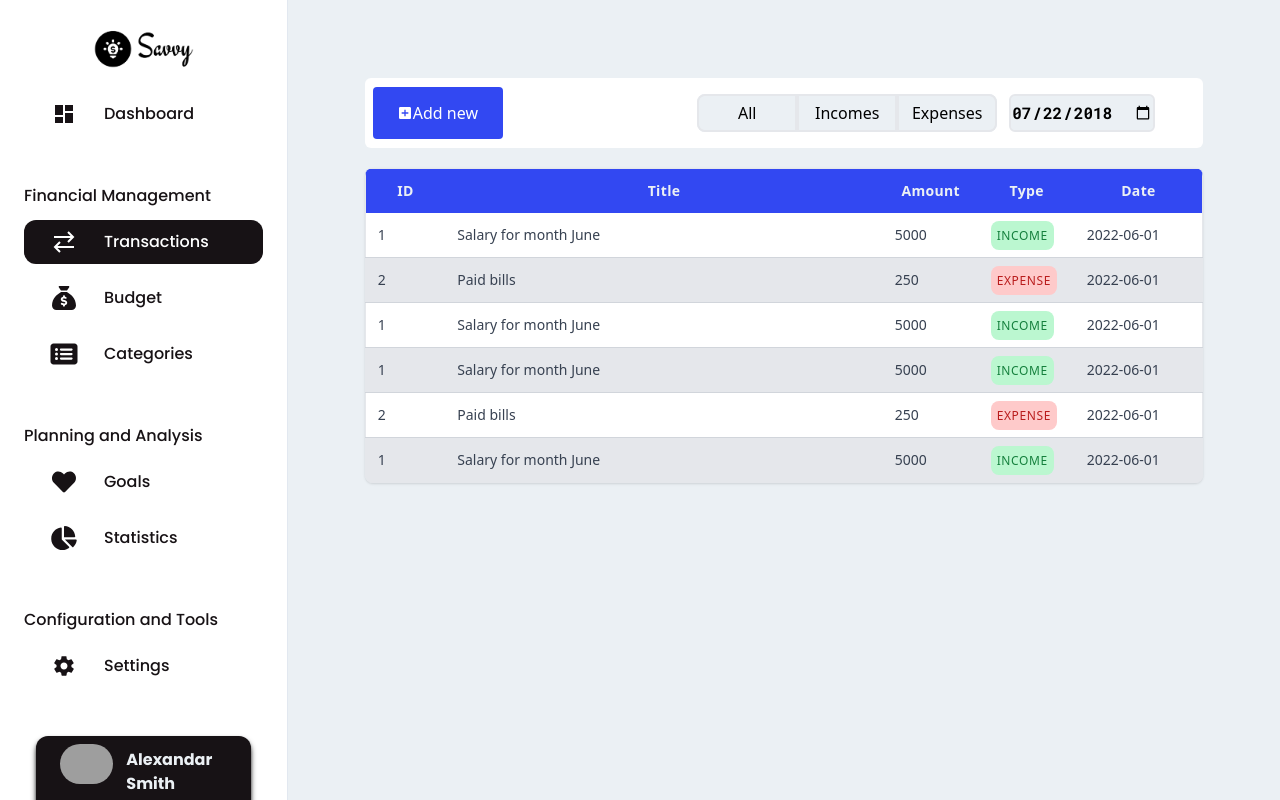
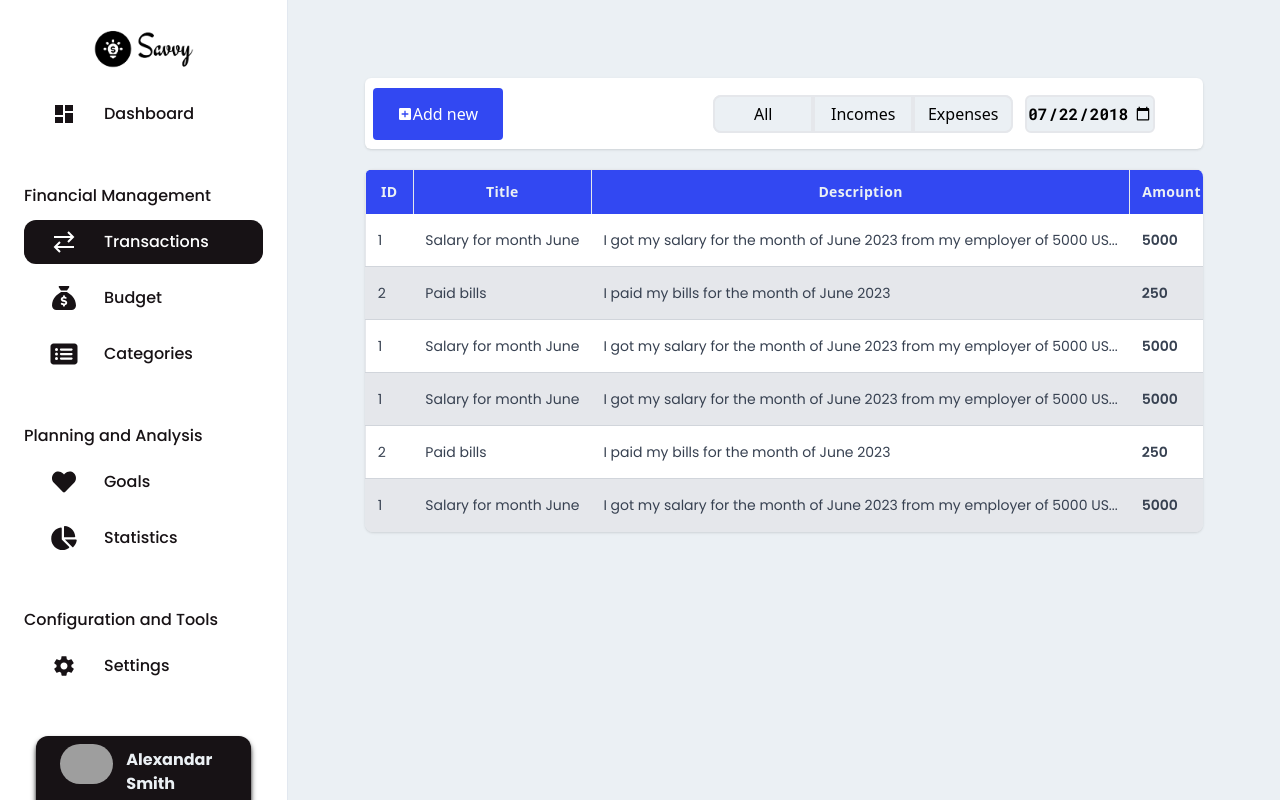
Before and after one commit to bakirdevedzic/savvy, a React (Vite) app: page /app/transactions in a window 1280 px wide. Built offline with nearby package versions, Linux system fonts and the light colour scheme; grey boxes are pictures that could not be loaded.

Commit message:
Fix table responsivity

```diff
--- a/src/features/Transactions/TransactionTableRow.jsx
+++ b/src/features/Transactions/TransactionTableRow.jsx
@@ -1,26 +1,40 @@
+import { MdDelete } from "react-icons/md";
+import { IoOpen } from "react-icons/io5";
+
 function TransactionTableRow({ data }) {
   return (
     <tr className="odd:bg-white even:bg-gray-200">
-      <td className="p-3 text-sm text-gray-700 whitespace-nowrap">{data.id}</td>
-      <td className="p-3 text-sm text-gray-700 whitespace-nowrap">
-        {data.title}
+      <td className="p-3 font-poppins text-sm text-gray-700 whitespace-nowrap">
+        {data.id}
       </td>
-      <td className="p-3 text-sm text-gray-700 whitespace-nowrap">
+      <td className="p-3 font-poppins  text-sm text-gray-700 whitespace-nowrap">
+        {data.title.length > 50 ? data.title.slice(0, 50) + "..." : data.title}
+      </td>
+      <td className="p-3 font-poppins  text-sm text-gray-700 whitespace-nowrap">
+        {data.description.length > 70
+          ? data.description.slice(0, 70) + "..."
+          : data.description}
+      </td>
+      <td className="p-3 font-poppins font-semibold text-sm text-gray-700 whitespace-nowrap">
         {data.amount}
       </td>
-      <td className="p-3 text-sm text-gray-700 whitespace-nowrap">
+      <td className="p-3 font-poppins text-sm text-gray-700 whitespace-nowrap justify-center flex">
         <span
           className={
             data.type === "Income"
-              ? "p-1.5 text-xs font-medium uppercase tracking-wider text-green-700 rounded-lg bg-green-200"
-              : "p-1.5 text-xs font-medium uppercase tracking-wider text-red-700 rounded-lg bg-red-200"
+              ? "inline-flex items-center justify-center rounded-md bg-green-50 px-2 py-1 text-xs font-medium text-green-700 ring-1 ring-inset ring-green-600/20"
+              : "inline-flex items-center justify-center rounded-md bg-red-50 px-2 py-1 text-xs font-medium text-red-700 ring-1 ring-inset ring-red-600/10"
           }
         >
           {data.type}
         </span>
       </td>
-      <td className="p-3 text-sm text-gray-700 whitespace-nowrap">
+      <td className="p-3 font-poppins text-sm text-gray-700 whitespace-nowrap">
         {data.date}
+      </td>
+      <td className="p-3 font-poppins  text-xl text-gray-700 whitespace-nowrap flex flex-rows items-center align-middle justify-center gap-2">
+        <MdDelete />
+        <IoOpen />
       </td>
     </tr>
   );
--- a/src/features/Transactions/TransactionsFilters.jsx
+++ b/src/features/Transactions/TransactionsFilters.jsx
@@ -1,6 +1,6 @@
 function TransactionsFilters() {
   return (
-    <div className="flex flex-cols justify-between items-center gap-3 h-[100%]">
+    <div className="flex flex-cols justify-between items-center gap-3 h-[55px] sm:w-[100%] sm:justify-center us:grid us:grid-rows-2 us:gap-3 us:h-auto us:justify-items-center us:items-center">
       <div className="grid grid-cols-3 w-[300px] bg-primary-white-2 rounded-lg h-[70%]">
         <button className="text-almarai font-medium hover:bg-primary-blue hover:text-primary-white-2 rounded-l-lg border-2">
           All
@@ -14,7 +14,7 @@ function TransactionsFilters() {
       </div>
 
       <input
-        className="mr-10 bg-primary-white-2 font-roboto font-bold h-[38px] rounded-md border-2"
+        className="mr-10 bg-primary-white-2 font-roboto font-bold h-[38px] rounded-md border-2 xl:w-[130px]"
         type="date"
         id="start"
         name="trip-start"
--- a/src/features/Transactions/TransactionsTable.jsx
+++ b/src/features/Transactions/TransactionsTable.jsx
@@ -4,6 +4,8 @@ function TransactionsTable() {
   const data = {
     id: 1,
     title: "Salary for month June",
+    description:
+      "I got my salary for the month of June 2023 from my employer of 5000 USD per month",
     amount: 5000,
     type: "Income",
     date: "2022-06-01",
@@ -11,6 +13,7 @@ function TransactionsTable() {
   const data2 = {
     id: 2,
     title: "Paid bills",
+    description: "I paid my bills for the month of June 2023",
     amount: 250,
     type: "Expense",
     date: "2022-06-01",
@@ -20,20 +23,26 @@ function TransactionsTable() {
       <table className="border min-w-max w-full">
         <thead className="bg-primary-blue">
           <tr>
-            <th className="w-20 p-3 text-sm font-semibold text-primary-white-2 tracking-wide">
+            <th className="w-12 p-3 text-poppins text-sm font-bold text-primary-white-2 tracking-wide border-r">
               ID
             </th>
-            <th className="p-3 text-sm font-semibold text-primary-white-2 tracking-wide">
+            <th className="w-12 p-3 text-poppins text-sm font-bold text-primary-white-2 tracking-wide border-r">
               Title
             </th>
-            <th className="w-24 p-3 text-sm font-semibold text-primary-white-2 tracking-wide">
+            <th className="w-8 p-3 text-poppins text-sm font-bold text-primary-white-2 tracking-wide border-r">
+              Description
+            </th>
+            <th className="w-12 text-poppins p-3 text-sm font-bold text-primary-white-2 tracking-wide border-r">
               Amount
             </th>
-            <th className="w-24 p-3 text-sm font-semibold text-primary-white-2 tracking-wide">
+            <th className="w-12 text-poppins  p-3 text-sm font-bold text-primary-white-2 tracking-wide border-r">
               Type
             </th>
-            <th className="w-32 p-3 text-sm font-semibold text-primary-white-2 tracking-wide">
+            <th className="w-12 text-poppins p-3 text-sm font-bold text-primary-white-2 tracking-wide border-r">
               Date
+            </th>
+            <th className="w-24 text-poppins p-3 text-sm font-bold text-primary-white-2 tracking-wide">
+              Operations
             </th>
           </tr>
         </thead>
--- a/src/pages/Transactions.jsx
+++ b/src/pages/Transactions.jsx
@@ -5,12 +5,17 @@ import { MdAddBox } from "react-icons/md";
 
 function Transactions() {
   return (
-    <main className="grid grid-rows-[70px_1fr] mt-10 max-w-[1700px] w-[100%]">
-      <div className="p-2 flex items-center align-middle justify-between bg-white gap-3 overflow-hidden rounded-md">
-        <Button type="base">
-          <MdAddBox />
-          Add new
-        </Button>
+    <main className="grid grid-rows-[auto_1fr] mt-10 max-w-[1700px] w-[100%]">
+      <div
+        className="p-2 flex items-center align-middle justify-between bg-white gap-3 overflow-hidden rounded-md shadow
+      sm:grid sm:grid-rows-2 sm:gap-3 sm:w-[100%] sm:justify-center"
+      >
+        <div className="sm:w-full sm:flex sm:justify-center">
+          <Button type="base">
+            <MdAddBox />
+            Add new
+          </Button>
+        </div>
         <TransactionsFilters />
       </div>
       <TransactionsTable />
--- a/tailwind.config.js
+++ b/tailwind.config.js
@@ -27,6 +27,9 @@ export default {
 
         sm: { max: "800px" },
         // => @media (max-width: 639px) { ... }
+
+        us: { max: "600px" },
+        // => @media (max-width: 639px) { ... }
       },
     },
   },
```
